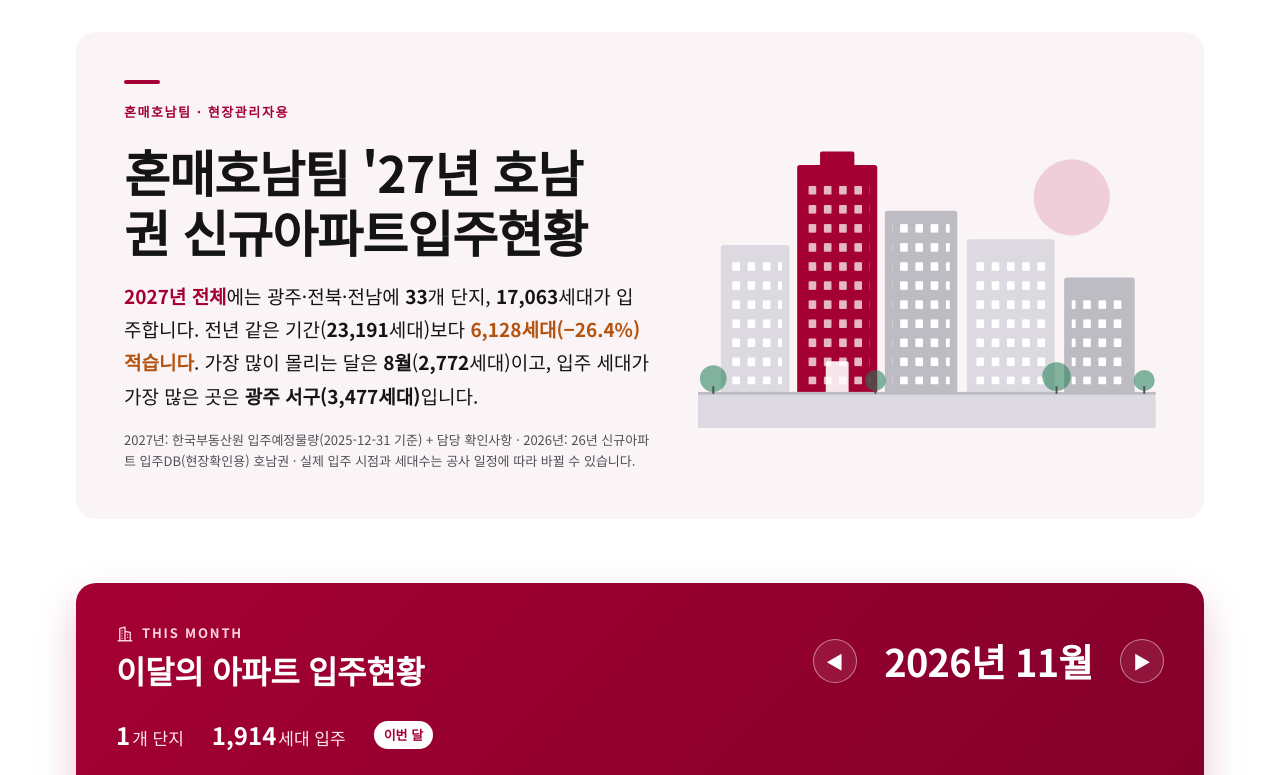
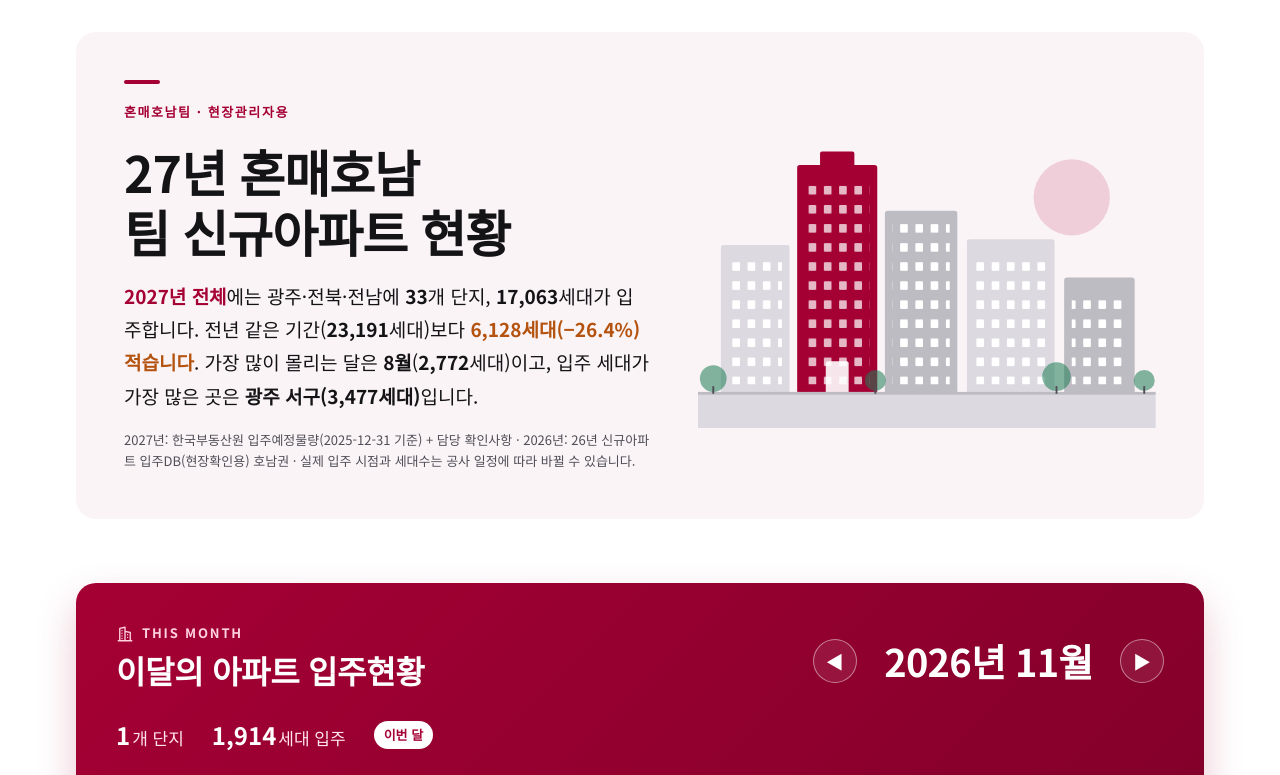
Before and after one commit to sunggon2kim-hu/apt27, a plain HTML site: page index.html in a window 1280 px wide. Shown: the top 775 px of the page. Drawn offline with nearby package versions, Linux system fonts and the light colour scheme.

Commit message:
제목을 '27년 혼매호남팀 신규아파트 현황'으로 변경
Co-Authored-By: Claude Opus 5.5 <noreply@anthropic.com>

```diff
--- a/index.html
+++ b/index.html
@@ -3,7 +3,7 @@
 <head>
 <meta charset="utf-8">
 <meta name="viewport" content="width=device-width, initial-scale=1, viewport-fit=cover">
-<title>혼매호남팀 '27년 호남권 신규아파트입주현황</title>
+<title>27년 혼매호남팀 신규아파트 현황</title>
 <meta name="description" content="호남권(광주·전북·전남) 2027년 신규아파트 입주 예정 현황과 2026년 대비 변화 — 아파트 판촉 현장관리자용">
 <link rel="preconnect" href="https://fonts.googleapis.com">
 <link rel="stylesheet" href="https://fonts.googleapis.com/css2?family=Noto+Sans+KR:wght@400;500;700&family=Noto+Serif+KR:wght@400;500&display=swap">
@@ -304,7 +304,7 @@
     <div class="hero-text">
     <div class="mark"></div>
     <div class="eyebrow">혼매호남팀 · 현장관리자용</div>
-    <h1>혼매호남팀 '27년 호남권 신규아파트입주현황</h1>
+    <h1>27년 혼매호남팀 신규아파트 현황</h1>
     <p class="lede"><b class="hl" id="t-period">2027년 전체</b>에는 광주·전북·전남에 <b id="t-count">—</b>개 단지, <b id="t-units">—</b>세대가 입주합니다. 전년 같은 기간(<b id="t-prev">—</b>세대)보다 <b id="t-delta">—</b>. 가장 많이 몰리는 달은 <b id="t-peak">—</b>(<b id="t-peakunits">—</b>세대)이고, 입주 세대가 가장 많은 곳은 <b id="t-top">—</b>입니다.</p>
     <p class="note">2027년: 한국부동산원 입주예정물량(2025-12-31 기준) + 담당 확인사항 · 2026년: 26년 신규아파트 입주DB(현장확인용) 호남권 · 실제 입주 시점과 세대수는 공사 일정에 따라 바뀔 수 있습니다.</p>
     </div>
```
